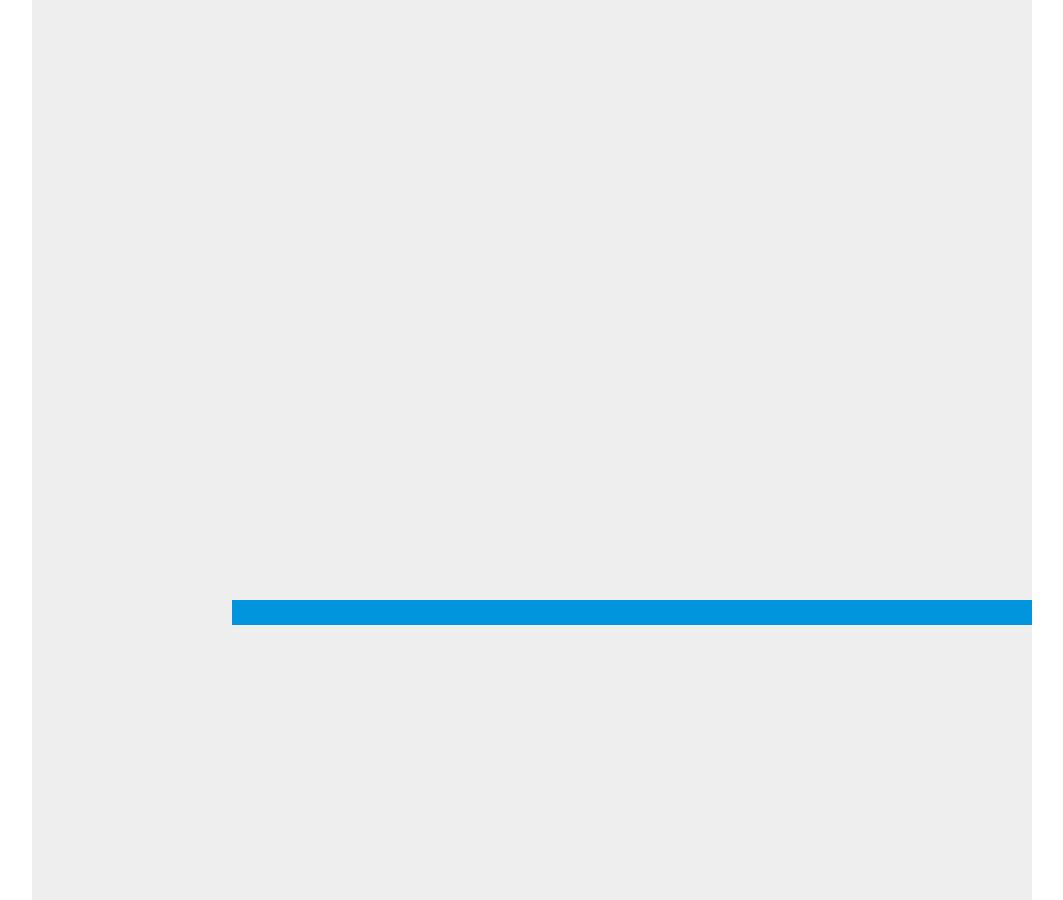
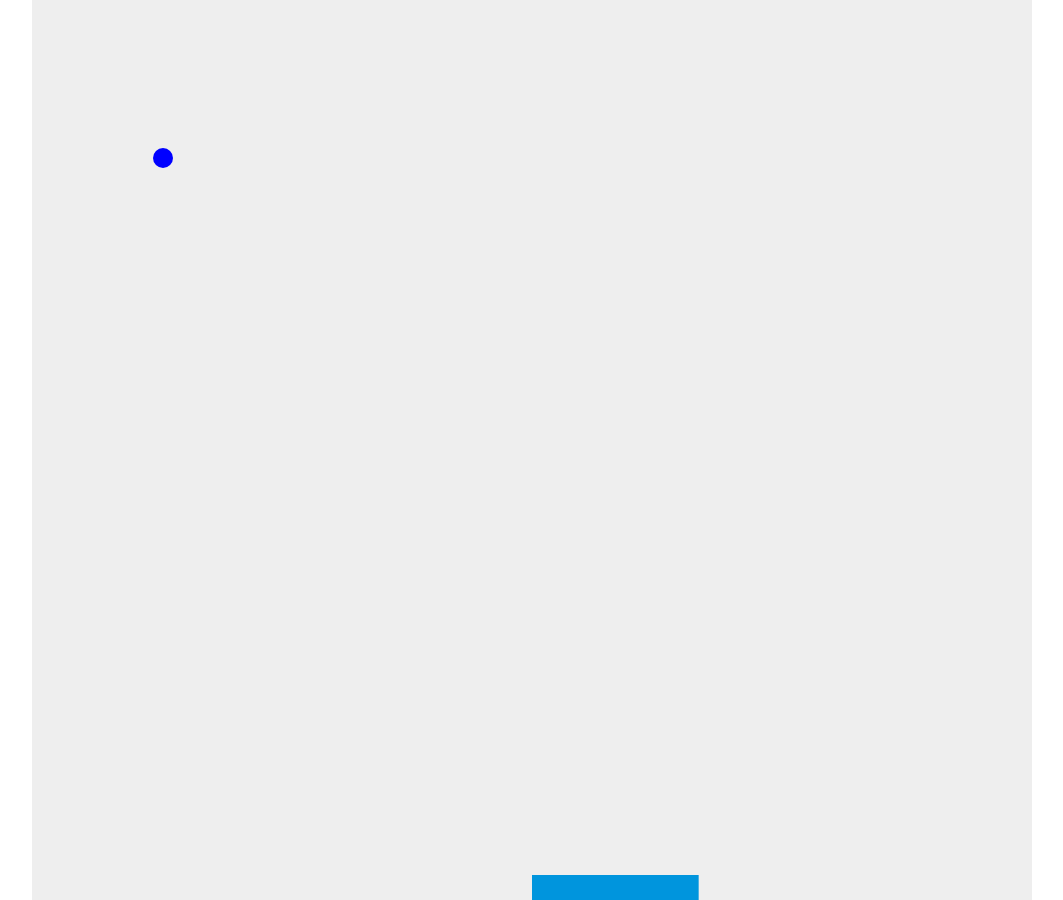
Before and after one commit to Patryk-Rozwadowski/ai-game, a website: page index.html in a window 1280 px wide. Shown: the whole page, without its empty margins (108-1171 px from the left). Drawn offline with Linux system fonts and the light colour scheme.

Commit message:
Add player control

```diff
--- a/Ball.js
+++ b/Ball.js
@@ -32,14 +32,12 @@ class Ball {
             this.x_step = -this.x_step;
         } else if (this.x + this.x_step + this.ballRadius > canvas.width) {
             this.x_step = -this.x_step;
-            this.changeColor();
         } else if (this.y + this.y_step + this.ballRadius > canvas.height) {
             this.y_step = -this.y_step;
         }
     }
 
-    move() {
-        //ctx.clearRect(0, 0, canvas.width, canvas.height);
+    start() {
         this.draw();
         this.collision();
         this.x += this.x_step;
--- a/Player.js
+++ b/Player.js
@@ -1,17 +1,41 @@
 class Player {
-    constructor(x = 200, y = 600) {
-        this.x = x;
-        this.y = y;
+    constructor() {
+        this.x = 500;
+        this.y = canvas.height - 25;
+        this.x_step = 10;
+        this.height = 25;
+        this.width = canvas.width / 6;
+        this.left = false;
+        this.right = false;
     }
 
     draw() {
-        ctx.rect(this.x, this.y, 1225, 25);
-        ctx.fillStyle = "#0095DD";
+        ctx.beginPath();
+        ctx.rect(this.x, canvas.height - this.height, this.width, this.height);
+        ctx.fillStyle = '#0095DD';
         ctx.fill();
+        ctx.closePath();
     }
 
+    update() {
+        ctx.rect(this.x, this.y, this.width, this.height);
+    }
+
+    control({key, type}) {
+        switch (type === 'keydown') {
+            case key === 'a':
+                this.x -= this.x_step;
+                this.update();
+                break;
+
+            case key === 'd':
+                this.x += this.x_step;
+                this.update();
+                break;
+        }
+    }
+
+    start() {
+        this.draw();
+    }
 }
-
-const player = new Player();
-
-player.draw();
--- a/index.html
+++ b/index.html
@@ -2,7 +2,7 @@
 <html>
 <head>
     <meta charset="UTF-8"/>
-    <title>Gamedev Canvas Workshop</title>
+    <title>Ai game</title>
     <link rel="stylesheet" href="./styles.css">
 </head>
 <body>
@@ -10,7 +10,7 @@
 <canvas id="gameContainer"></canvas>
 
 </body>
-<script src="./index.js"></script>
 <script src="./Player.js"></script>
 <script src="./Ball.js"></script>
+<script src="./index.js"></script>
 </html>
--- a/index.js
+++ b/index.js
@@ -2,11 +2,16 @@ const canvas = document.getElementById('gameContainer');
 canvas.width = 1000;
 canvas.height = 900;
 const ctx = canvas.getContext('2d');
-// @todo split code to move player and ball
-const move = () => {
+
+const start = () => {
     const ball = new Ball();
     const player = new Player();
-
-    ball.draw();
-
-}
+    document.addEventListener('keydown', (e) => player.control(e));
+    document.addEventListener('keyup', (e) => player.control(e));
+    setInterval(() => {
+        ctx.clearRect(0, 0, canvas.width, canvas.height);
+        ball.start();
+        player.start();
+    });
+};
+start();
```
